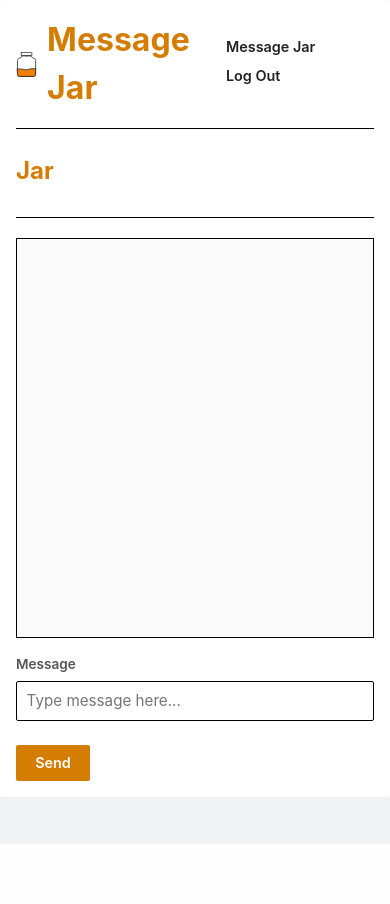
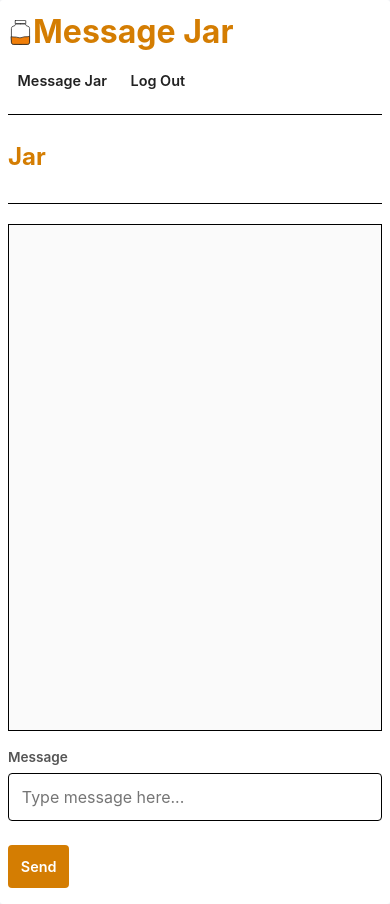
Before and after one commit to gavhu10/MessageJar, a Flask app: page /jar/lobby in a window 390 px wide. Before the commit the page ends 844 px from the top, so only its background shows below. Run offline with Flask 3, Linux system fonts and the light colour scheme; a user stored in the database is signed in; data comes from the database, SQL or seed files in the repository; data that the repository does not hold is empty; parts of the project's set-up code (start-up, migrations or seed data) failed here and were passed over.

Commit message:
Fix for mobile devices again

```diff
--- a/static/style.css
+++ b/static/style.css
@@ -12,12 +12,7 @@
   --text-main: #222;
   --text-muted: #555;
   --border-color: #000;
-
-  .jar-icon {
-    color: var(--text-main)
-  }
 }
-
 
 @media (prefers-color-scheme: dark) {
   :root {
@@ -34,16 +29,13 @@
     --border-color: #30363D;
     --flash-background: #001f31;
     --flash-border: #0274b6;
-
-    .jar-icon {
-      color: var(--text-main)
-    }
   }
 }
 
 .jar-icon {
+  color: var(--text-main);
   vertical-align: middle;
-  margin-right: 10px;
+  margin-right: 0px;
 }
 
 * {
@@ -101,6 +93,8 @@ nav {
   padding-bottom: 1rem;
   margin-bottom: 1.5rem;
   border-bottom: 1px solid var(--border-color);
+  gap: 1rem;
+  /* Added gap for cleaner spacing */
 }
 
 nav h1 {
@@ -112,6 +106,9 @@ nav h1 {
 nav h1 button.link-button,
 nav h1 a {
   font-weight: 700;
+  align-items: center;
+  line-height: 1;
+  display: flex;
 }
 
 nav ul {
@@ -129,6 +126,7 @@ nav ul li span {
   font-size: .9rem;
   padding: .4rem .6rem;
   color: var(--text-main);
+  border-radius: 3px;
 }
 
 nav ul li button.link-button:hover,
@@ -173,7 +171,6 @@ h3 {
   border: 1px solid var(--message-border);
   padding: 8px 12px;
   margin-bottom: 8px !important;
-  /* not sure why margin-bottom is ignored without !important */
 }
 
 .message .ts {
@@ -210,16 +207,20 @@ h3 {
   width: 100%;
   padding: .6rem;
   border: 1px solid var(--border-color);
-  border-radius: 2px;
+  border-radius: 4px;
+  /* Slightly larger radius for inputs */
   background: var(--bg-white);
   color: var(--text-main);
-  font-size: .95rem;
+  font-size: 1rem;
+  /* Prevent iOS auto-zoom on focus by keeping font-size at 16px (1rem) minimum */
   transition: border-color .1s;
   height: auto;
   display: block;
 }
 
-.content input:focus {
+.content input:focus,
+.content select:focus,
+.content textarea:focus {
   outline: none;
   border-color: var(--primary);
 }
@@ -232,7 +233,7 @@ button,
   color: var(--bg-white);
   border: none;
   padding: .6rem 1.2rem;
-  border-radius: 2px;
+  border-radius: 4px;
   font-weight: 600;
   font-size: .9rem;
   cursor: pointer;
@@ -260,13 +261,10 @@ button:hover,
   border: 1px solid var(--message-border);
   padding: .5rem;
   width: fit-content;
-  display: flex;
-  align-items: center;
-  gap: 15px;
   margin-bottom: 10px;
 }
 
-/* Ensure the icon button doesn't have extra line-height issues */
+/* Icon Buttons */
 .icon-button {
   display: flex;
   align-items: center;
@@ -275,21 +273,8 @@ button:hover,
   border: none;
   background: none;
   cursor: pointer;
-  border: none;
-  background: none;
-  cursor: pointer;
   color: var(--text-main);
 }
-
-/* Responsive */
-@media (max-width: 600px) {
-  body {
-    margin: 0;
-    border: none;
-    padding: 1rem;
-  }
-}
-
 
 /* Rooms */
 #room-links a {
@@ -311,3 +296,61 @@ button:hover,
   border: 2px solid var(--flash-border);
   border-radius: 5px;
 }
+
+/* Responsive Overrides */
+@media (max-width: 600px) {
+
+
+  body {
+    margin: 0;
+    border: none;
+    padding: 1rem 0.5rem;
+    /* Slight side padding to prevent text from hugging the screen edge */
+  }
+
+  /* Stack navigation components for smaller screens */
+  nav {
+    flex-direction: column;
+    align-items: flex-start;
+  }
+
+  nav h1 {
+    size: 1rem;
+  }
+
+  /* Allow nav links to wrap onto multiple lines if necessary */
+  nav ul {
+    flex-wrap: wrap;
+    width: 100%;
+  }
+
+  /* Better height for chat window on mobile */
+  #container {
+    height: 60vh;
+  }
+
+  /* Mobile devices lack 'hover'. Ensure timestamps are always visible but unobtrusive */
+  .message {
+    padding-bottom: 22px;
+  }
+
+  .message .ts {
+    display: block;
+    top: auto;
+    bottom: 4px;
+    right: 8px;
+    transform: none;
+    background: transparent;
+    color: var(--text-muted);
+  }
+
+  .content input[type="text"],
+  .content input[type="password"],
+  .content select,
+  .content textarea,
+  input[type=submit],
+  button,
+  #toTheBottom {
+    padding: 0.8rem;
+  }
+}
--- a/templates/base.html
+++ b/templates/base.html
@@ -6,6 +6,8 @@
 <title>{% block title %}{% endblock %} - Message Jar</title>
 <link rel="stylesheet" href="{{ url_for('static', filename='style.css') }}">
 <nav>
+  <h1>
+    <a href="{{ url_for('jar.index') }}">
       <svg width="25" height="25" viewBox="0 0 75 99" xmlns="http://www.w3.org/2000/svg" class="jar-icon"
         alt="Message Jar Logo">
         <g transform="translate(-60,-49)">
@@ -20,7 +22,9 @@
             d="m 61.528658,115.09046 c 0,0 5.556421,1.29229 12.388054,1.13515 9.563625,-0.21998 18.097462,4.71262 25.240032,3.03213 5.799656,-1.36453 13.170946,-4.87116 19.658496,-3.97696 7.60533,1.04826 14.53771,-2.5191 14.53771,-2.5191 l -0.006,25.30245 c 0,0 -0.52283,3.66628 -2.97444,5.69499 -2.45161,2.0287 -6.83969,1.85053 -6.83969,1.85053 l -53.361529,-0.0777 c 0,0 -3.140138,0.40948 -5.991005,-2.16133 -2.850867,-2.57082 -2.624793,-5.66818 -2.624793,-5.66818 z" />
         </g>
       </svg>
-  <h1><a href="{{ url_for('jar.index') }}">Message Jar</a></h1>
+      Message Jar
+    </a>
+  </h1>
   <ul>
     {% if g.user %}
     <li><a href="{{ url_for('user.index') }}">{{ g.user['username'] }}</a>
```
Lines whose indentation alone changed are shown as unchanged.
